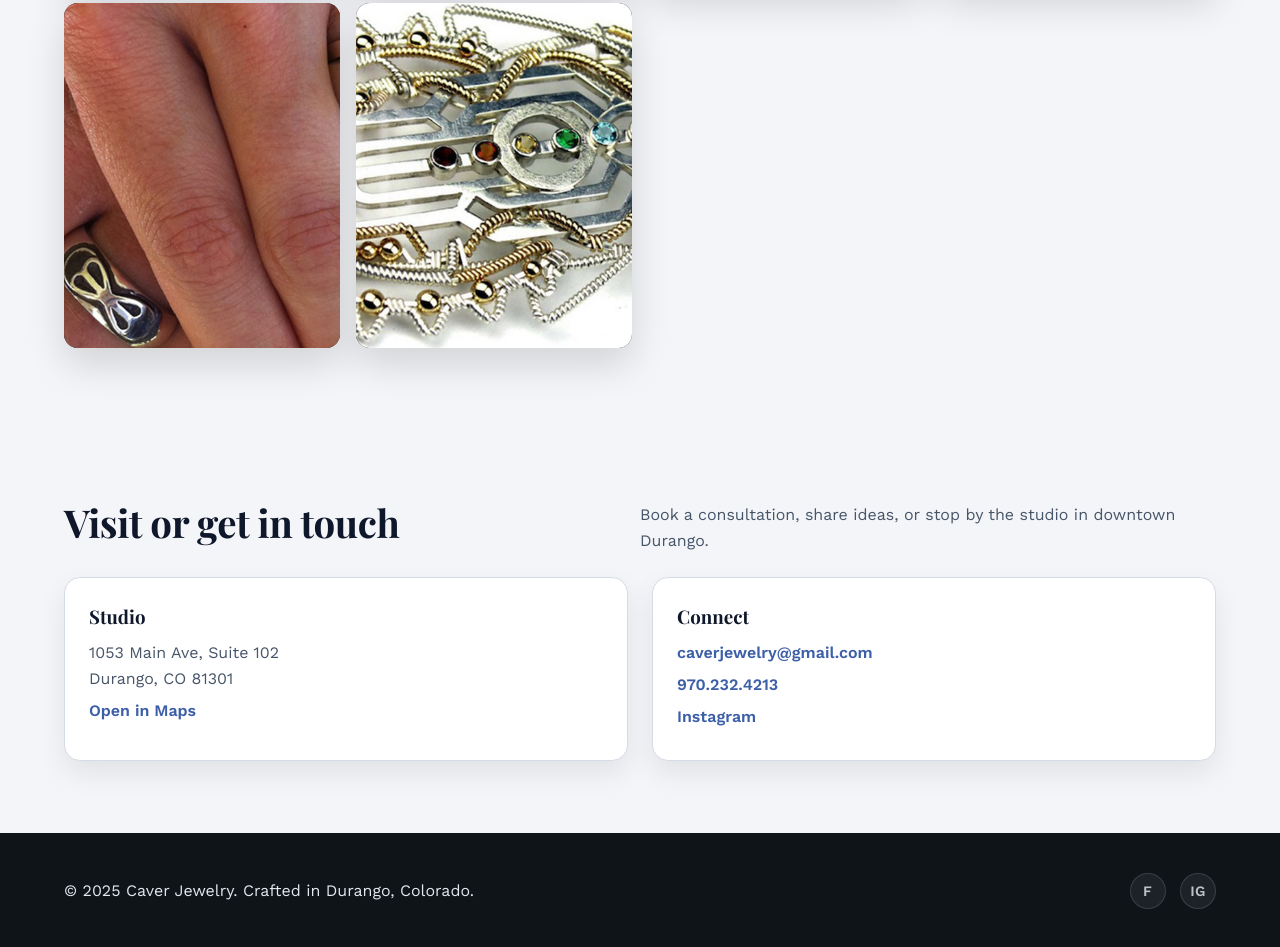
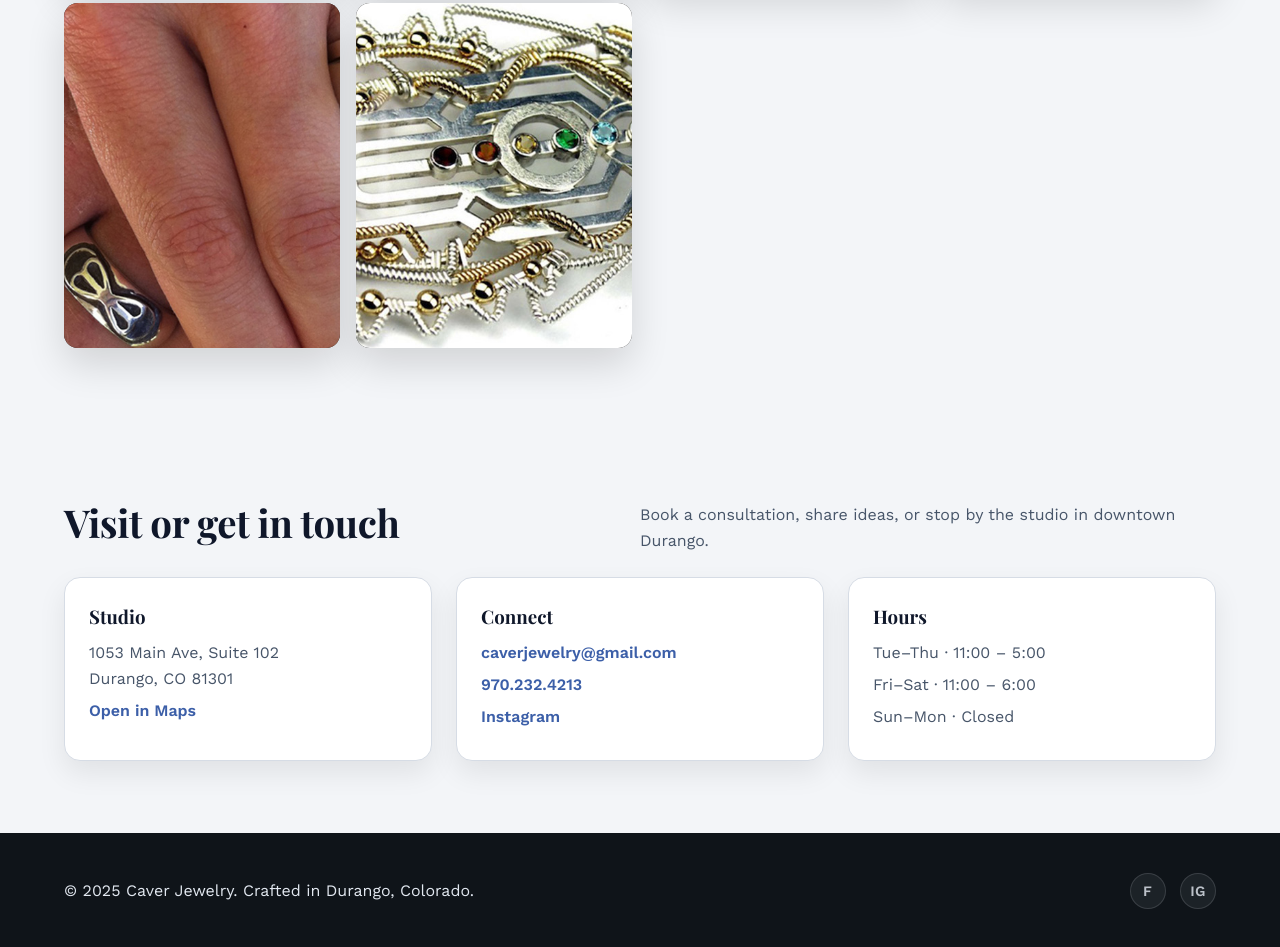
Before and after one commit to groomsara/caver-1, a plain HTML site: page index.html in a window 1280 px wide. Shown: the part 1745-2692 px from the top of the page. Drawn offline with nearby package versions, Linux system fonts and the light colour scheme.

Commit message:
added hours

```diff
--- a/index.html
+++ b/index.html
@@ -97,6 +97,12 @@
               <p><a href="tel:9702324213">970.232.4213</a></p>
               <p><a href="https://www.instagram.com/caverjewelry/" target="_blank" rel="noopener">Instagram</a></p>
             </div>
+            <div class="block">
+              <h3>Hours</h3>
+              <p>Tue–Thu · 11:00 – 5:00</p>
+              <p>Fri–Sat · 11:00 – 6:00</p>
+              <p>Sun–Mon · Closed</p>
+            </div>
           </div>
         </div>
       </section>
```
